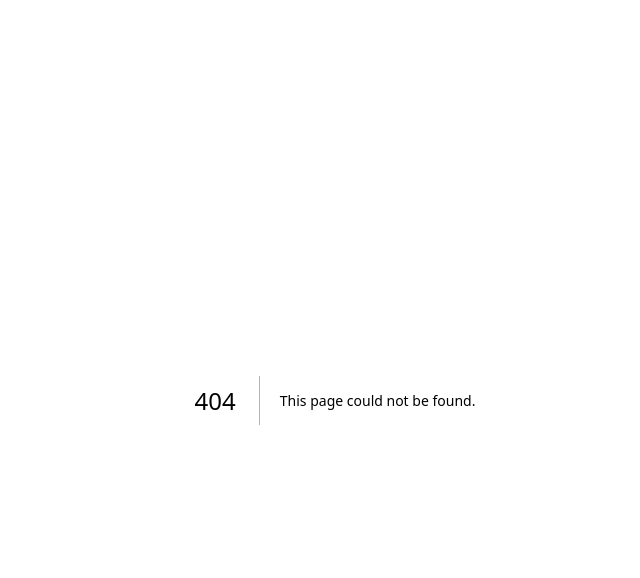
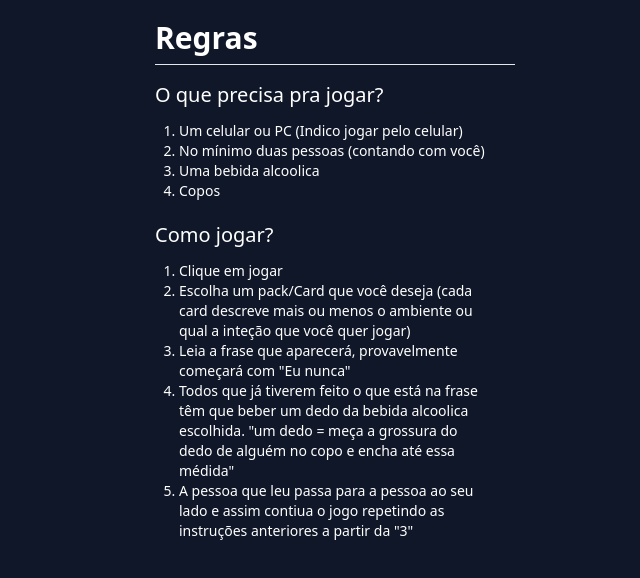
Before and after one commit to Kelabr/rezenha2, a Next.js app: page /regras in a window 1280 px wide. Before the commit this address had no page. Shown: the top 578 px of the page, without its empty margins (305-945 px from the left). Built offline with nearby package versions, Linux system fonts and the light colour scheme.

Commit message:
inclusão das regras

```diff
--- a/src/app/page.js
+++ b/src/app/page.js
@@ -25,10 +25,10 @@ export default function Home() {
             <Link href='/games' className=""><button className="bg-primary text-white w-full p-2 font-medium rounded-xl text-xl">Jogar</button></Link>
           </div>
 
-          {/* <div className="mt-20 flex flex-col items-center">
-            <Link href='#' className="text-[14px] font-bold underline">Regras do jogo</Link>
-            <Link href='#' className="text-[14px] font-bold underline">@ dos jogadores</Link>
-          </div> */}
+          <div className="mt-20 flex flex-col items-center">
+            <Link href='/regras' className="text-[14px] font-bold underline">Regras do jogo</Link>
+            {/* <Link href='#' className="text-[14px] font-bold underline">@ dos jogadores</Link> */}
+          </div>
 
         </div>
 
--- /dev/null
+++ b/src/app/regras/page.js
@@ -0,0 +1,36 @@
+export default function Regras(){
+    return(
+        <div className="h-screen bg-primary flex justify-center">
+            <div className="max-w-96 text-white w-full pt-5 px-3">
+                <div className="w-full mb-4">
+                    <h1 className="text-3xl font-bold mb-2">Regras</h1>
+                    <hr/>
+                </div>
+                <div className="mb-5">
+                    <h2 className="font-medium mb-3 text-xl">O que precisa pra jogar?</h2>
+                    <ol className="list-decimal px-6">
+                        <li className="text-sm">Um celular ou PC (Indico jogar pelo celular)</li>
+                        <li className="text-sm">No mínimo duas pessoas (contando com você)</li>
+                        <li className="text-sm">Uma bebida alcoolica</li>
+                        <li className="text-sm">Copos</li>
+
+                    </ol>
+                </div>
+
+                <div className="mb-5">
+                    <h2 className="font-medium mb-3 text-xl">Como jogar?</h2>
+                    <ol className="list-decimal px-6">
+                        <li className="text-sm">Clique em jogar</li>
+                        <li className="text-sm">Escolha um pack/Card que você deseja (cada card descreve mais ou menos o ambiente ou qual a inteção que você quer jogar)</li>
+                        <li className="text-sm">Leia a frase que aparecerá, provavelmente começará com "Eu nunca"</li>
+                        <li className="text-sm">Todos que já tiverem feito o que está na frase têm que beber um dedo da bebida alcoolica escolhida. "um dedo = meça a grossura do dedo de alguém no copo e encha até essa médida"</li>
+                        <li className="text-sm">A pessoa que leu passa para a pessoa ao seu lado e assim contiua o jogo repetindo as instruções anteriores a partir da "3"</li>
+
+                    </ol>
+                </div>
+
+
+            </div>
+        </div>
+    )
+}
```
